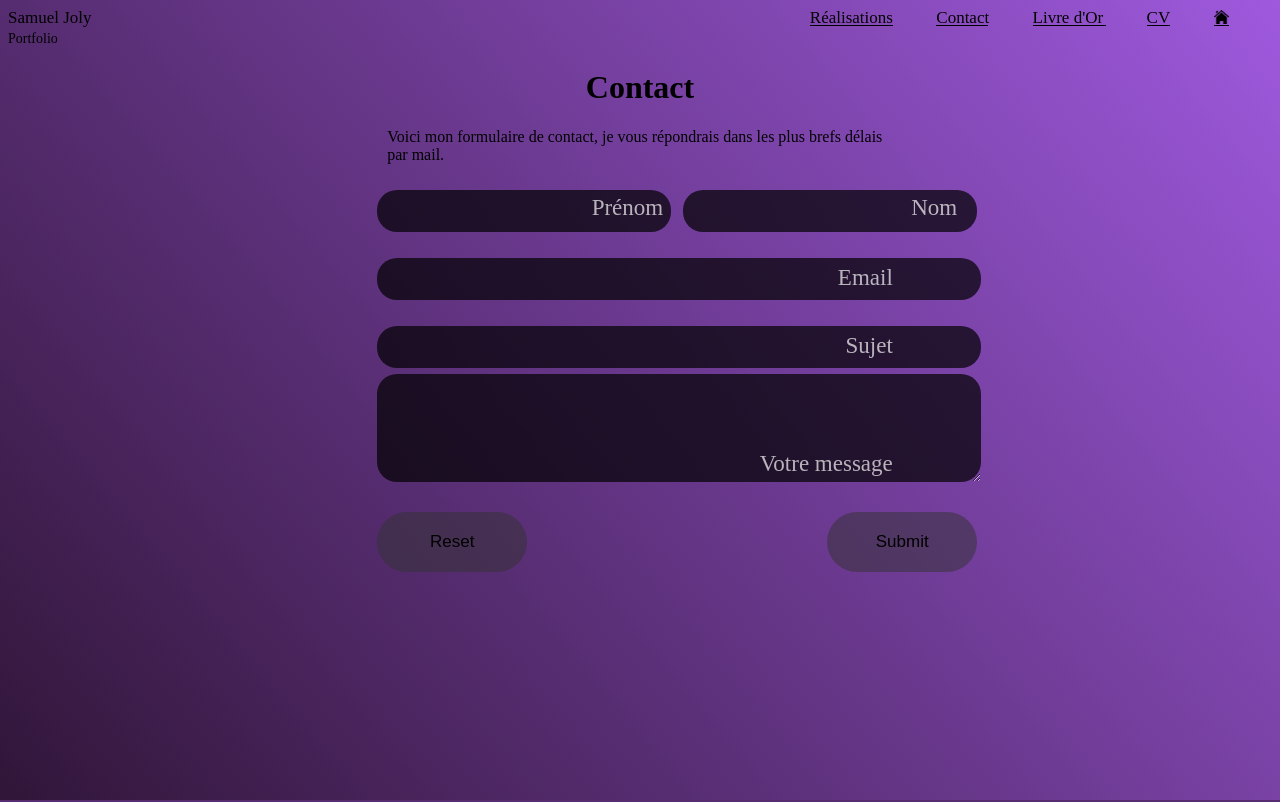
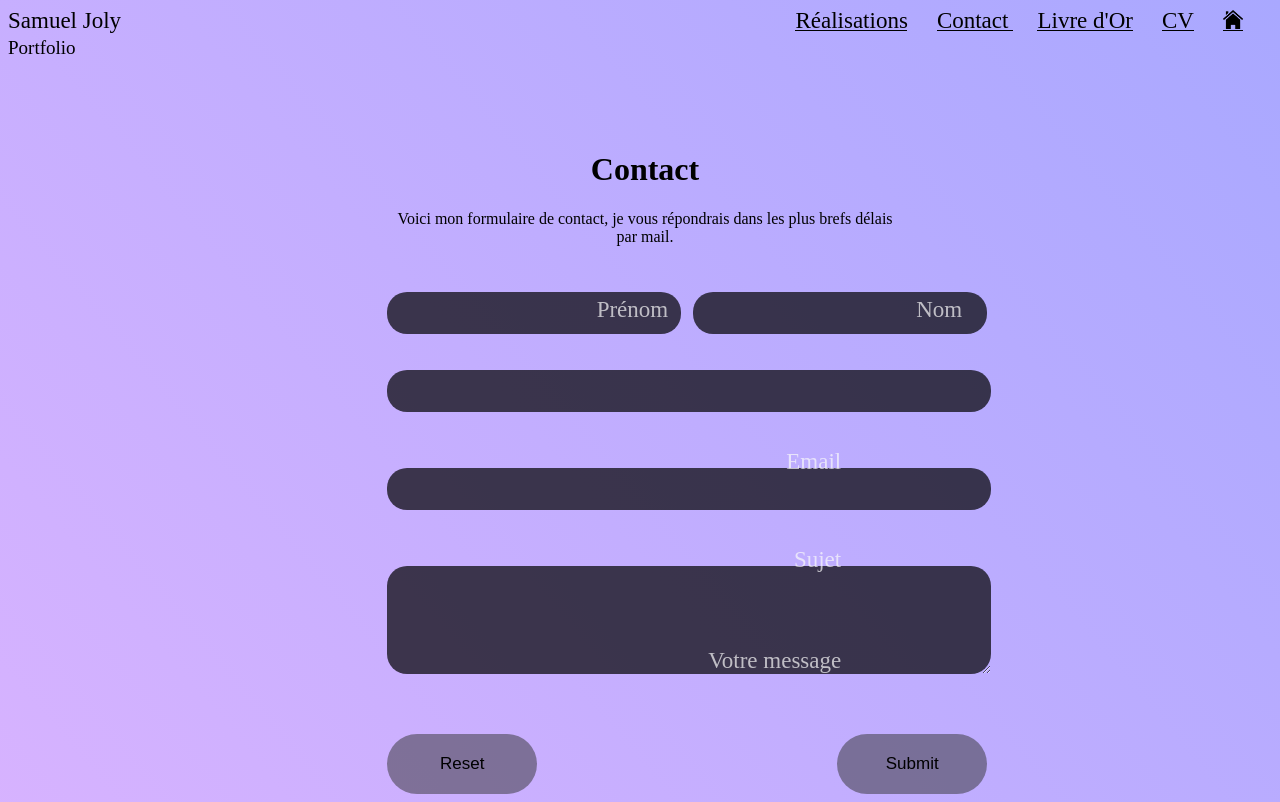
Before and after one commit to samuel-joly/Portfolio-V2, a PHP site: page /contact.php in a window 1280 px wide. Run offline with PHP 8.4, Linux system fonts and the light colour scheme.

Commit message:
Dunno wat happen

```diff
--- a/contact.php
+++ b/contact.php
@@ -27,8 +27,8 @@
 			</div>
 
 			<form action="index.php?contactDone=true" method="post" id="contact-form">
+
 				<div id="name-zone">
-
 					<div class="inputZone">
 						<input type="text" name="prenom" class="name"/>
 						<label for="prenom" class="label-move">Prénom</label>
@@ -38,7 +38,6 @@
 						<input type="text" name="nom" class="name"/>
 						<label for="nom" class="label-move">Nom</label>
 					</div>
-
 				</div>
 
 				<div class="inputZone" id="mail">
@@ -53,7 +52,7 @@
 
 				<div class="inputZone">
 					<textarea cols="50" rows="4" class="absol-input"></textarea>
-					<label for="message" class="label-move">Votre message</label>
+					<label for="message" class="label-move" id="textarea">Votre message</label>
 				</div>
 
 				<div class="inputZone controls">
--- a/style.css
+++ b/style.css
@@ -6,7 +6,7 @@
 
 body
 {
-	background:linear-gradient(50deg,#301537, #9e59dd);
+	background:linear-gradient(50deg,#DDB4FF,#A9A8FF);
 	background-size:100% 140%;
 
 	display:flex;
@@ -32,14 +32,14 @@ header
 #header-title
 {
 	margin:0px;
-	font-size:17px;
+	font-size:23px;
 	color:black;
 	text-decoration:none;
 }
 
 #header-title span
 {
-	font-size:14px;
+	font-size:19px;
 }
 
 #header-title:hover:not(span)
@@ -60,7 +60,7 @@ header nav a
 	text-decoration:none;
 	display:block;
 	transition:all 0.3s ease;
-	font-size:17px;
+	font-size:23px;
 	height:20px;
 }
 
@@ -68,8 +68,8 @@ header nav a div
 {
 	background-image:url("Images/home.png");
 	background-size:cover;
-	width:15px;
-	height:14px;
+	width:20px;
+	height:19px;
 	margin-top:2px;
 	transition:all 0.3s ease;
 }
@@ -81,7 +81,7 @@ header nav a div:hover
 
 header nav a:hover
 {
-	color:white;
+	color:#ffffff;
 }
 
 header nav a:before
@@ -90,7 +90,7 @@ header nav a:before
 	height:0.5px;
 	width:52px;
 	position:absolute;
-	top:25px;
+	top:30px;
 
 	background:black;
 	transition:all 0.2s ease;
@@ -98,33 +98,33 @@ header nav a:before
 
 header nav a:hover:before
 {
-	background:white;
+	background:#ffffff;
 	top:9px;
 }
 
 header nav a:nth-child(2):before
 {
-	width:52px;
+	width:76px;
 }
 
 header nav a:nth-child(1):before
 {
-	width:83px;
+	width:112px;
 }
 
  header nav a:nth-child(3):before
  {
-	width:73px;
+	width:96px;
  }
 
  header nav a:nth-child(4):before
  {
-	width:23px;
+	width:32px;
  }
 
  header nav a:nth-child(5):before
  {
-	width:15px;
+	width:20px;
  }
 
 
@@ -245,35 +245,35 @@ header nav a:nth-child(1):before
 
 #contact .cover
 {
-	background:#ffc033;
+	background:#ddb8ff;
 }
 
 
 #curriculum .cover
 {
-	background:#26457c;
+	background:#acc6ff;
 }
 
 
 #livre-or .cover
 {
 
-	background:#2cca47;
+	background:#a1a6ff;
 }
 
 #real-perso .cover
 {
-	background:#d53d3d;
+	background:#b09aff;
 }
 
 #real-etude .cover
 {
-	background:#ab0aae;
+	background:#7d7bff;
 }
 
 #infos-perso .cover
 {
-	background:#413ef8;
+	background:#9dd5ff;
 }
 
 #actualite .cover
@@ -564,40 +564,52 @@ header nav a:nth-child(1):before
 
 #contactMain
 {
-	justify-content:center;
+	width:40%;
+	margin:auto;
+	display:flex;
 	flex-direction:column;
-	align-items:stretch;
-	margin:auto;
-	width:40%;
+	margin-top:70px;
 }
 
 #contact-form
 {
-	margin-left:-10px;
-	margin-top:10px;
 	display:flex;
 	flex-direction:column;
-	justify-content:space-between;
+	margin-left:-20px;
+	margin:auto;
 }
 
+#contactTitle
+{
+	margin:auto;
+	margin-left:10px;
+}
 
-#contactTitle h1
+#contactTitle p,#contactTitle h1
 {
 	text-align:center;
 }
 
+input, textarea
+{
+	margin-top:30px;
+}
+
 .inputZone label
 {
-	display:flex;
-	flex-direction:row;
 
 	float:right;
 	font-size:23px;
 	color:rgba(250,250,250,0.7);
 
-	transform:translate(0px, -35px);
+	transform:translate(-150px, 37px);
 
 	transition:transform 0.5s ease;
+}
+
+.inputZone
+{
+	margin:0px;
 }
 
 .absol-input
@@ -625,7 +637,8 @@ header nav a:nth-child(1):before
 
 #name-zone
 {
-	padding-bottom:20px;
+	display:flex;
+	margin-bottom:-10px;
 }
 .absol-input:focus
 {
@@ -634,12 +647,12 @@ header nav a:nth-child(1):before
 
 .absol-input:focus:not(textarea)~label
 {
-	transform:translate(0px, -70px);
+	transform:translate(-150px, 0px);
 }
 
-textarea:focus~label
+textarea:focus~#textarea
 {
-	transform:translate(0px, -4px);
+	transform:translate(-150px, 0px);
 }
 
 .inputZone input[type="submit"], .inputZone input[type="reset"]
@@ -705,22 +718,22 @@ textarea:focus~label
 
 .name~label
 {
-	transform:translate(-20px, -37px);
+	transform:translate(-25px, -37px);
 }
 
 .name:focus~label
 {
-	transform:translate(-20px,-67px);
+	transform:translate(-25px,-67px);
+}
+
+#textarea
+{
+	transform:translate(-150px,-30px);
 }
 
 textarea:focus
 {
 	background:rgba(0,0,0,0.5);
-}
-
-textarea
-{
-	margin-top:-20px;
 }
 
 /*---------------------------------------CURRICULUM------------------------------------ */
@@ -767,7 +780,7 @@ textarea
 {
 	content:"";
 	height:0.5px;
-	width:165px;
+	width:170px;
 	position:absolute;
 	background:white;
 	transition:all 0.2s ease;
@@ -777,7 +790,7 @@ textarea
 #curri-w:hover:before
 {
 	background:black;
-	margin-top:2.5px;
+	margin-top:3px;
 }
 
 #curri-main article a
```
